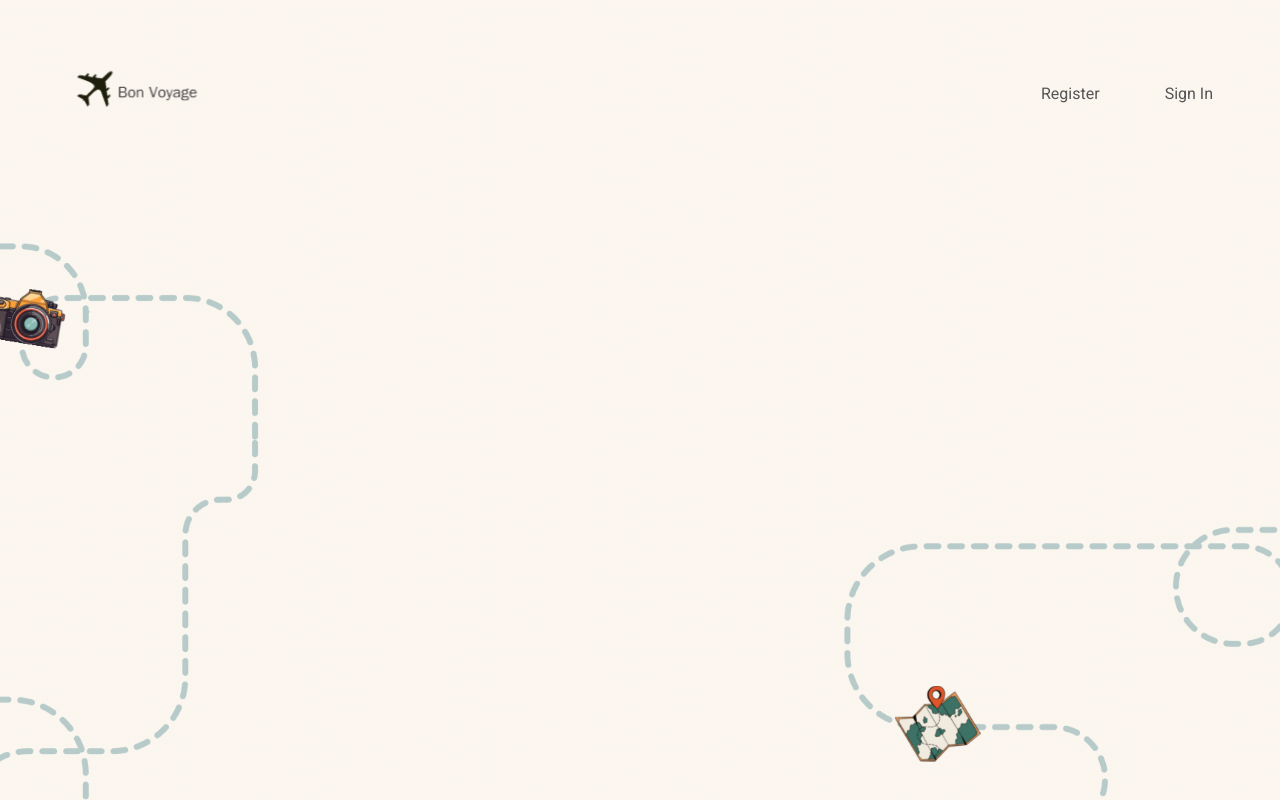
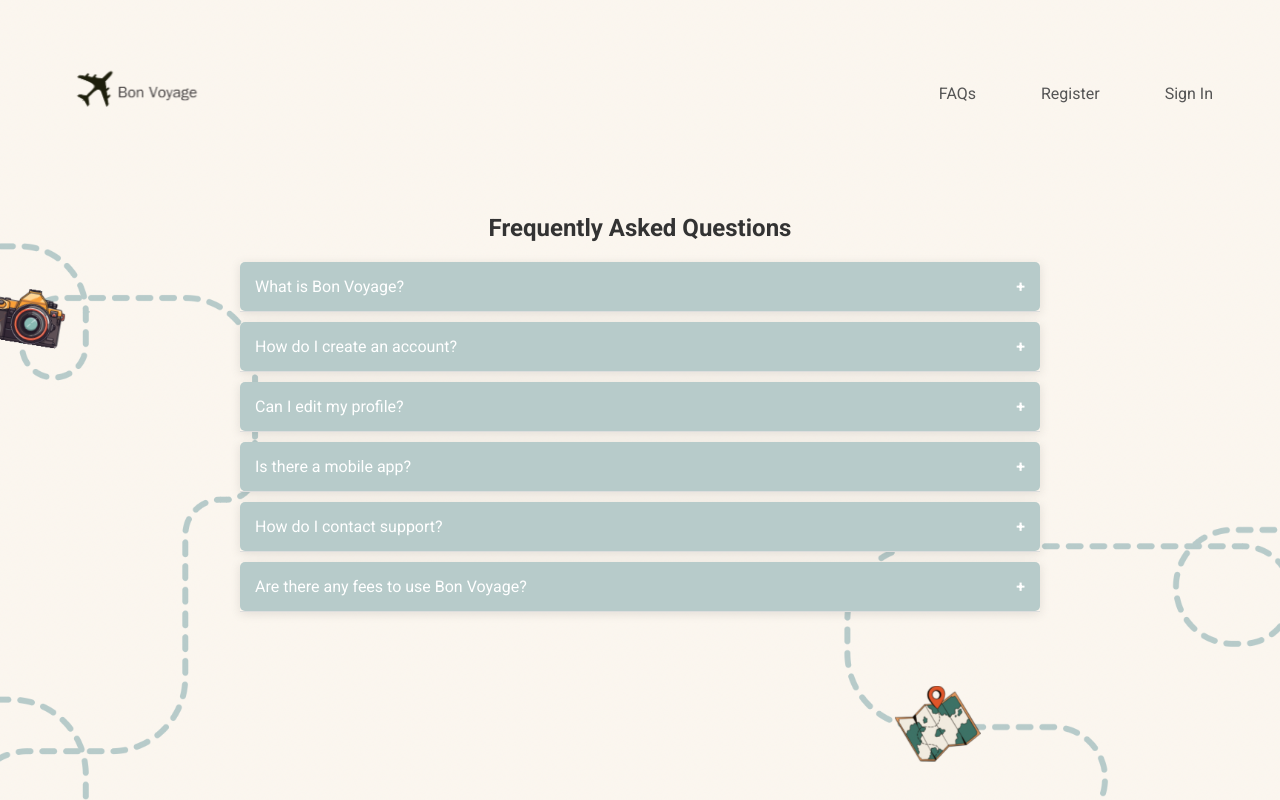
Before and after one commit to aldoseri99/Bon-Voyage-Client, a React (Vite) app: page /FAQs in a window 1280 px wide. Before the commit this address had no page. Built offline with nearby package versions, Linux system fonts and the light colour scheme.

Commit message:
FAQs Done

```diff
--- /dev/null
+++ b/public/CSS/FAQ.css
@@ -0,0 +1,48 @@
+.faq-container {
+  max-width: 800px;
+  margin: 20px auto;
+  padding: 20px;
+}
+
+h2 {
+  text-align: center;
+  margin-bottom: 20px;
+  color: #333;
+}
+
+.faq-list {
+  list-style: none;
+  padding: 0;
+}
+
+.faq-item {
+  margin-bottom: 10px;
+  border-bottom: 1px solid #ddd;
+  box-shadow: 0 2px 10px rgba(0, 0, 0, 0.1);
+}
+
+.faq-question {
+  padding: 15px;
+  cursor: pointer;
+  display: flex;
+  justify-content: space-between;
+  align-items: center;
+  background-color: #b7cbca;
+  color: white;
+  border-radius: 5px;
+  transition: background-color 0.2s;
+}
+
+.faq-question:hover {
+  background-color: #1d1e0b;
+}
+
+.faq-answer {
+  padding: 10px 15px;
+  background-color: #fff;
+}
+
+.faq-icon {
+  margin-left: 10px;
+  font-weight: bold;
+}
--- a/src/App.jsx
+++ b/src/App.jsx
@@ -16,6 +16,7 @@ import SearchResults from "./pages/SearchResults"
 import FollowingsPage from "./pages/FollowingsPage"
 import HighRatedPostsMap from "./pages/HighRatedMap"
 import "../public/CSS/nav.css"
+import FAQs from "./components/FAQs"
 
 const App = () => {
   const [user, setUser] = useState(null)
@@ -32,7 +33,7 @@ const App = () => {
   }
 
   useEffect(() => {
-    const token = localStorage.getItem('token')
+    const token = localStorage.getItem("token")
 
     if (token) {
       checkToken()
@@ -42,7 +43,7 @@ const App = () => {
     <>
       <Nav user={user} handleLogOut={handleLogOut} />
       {user ? (
-        <Link to={'/add'}>
+        <Link to={"/add"}>
           <button className="floating-button">
             <i class="fa-solid fa-plus"></i>
           </button>
@@ -69,6 +70,7 @@ const App = () => {
           path="/followings/:userId"
           element={<FollowingsPage user={user} />}
         />
+        <Route path="/FAQs" element={<FAQs />} />
       </Routes>
     </>
   )
--- /dev/null
+++ b/src/components/FAQs.jsx
@@ -0,0 +1,66 @@
+import { useState } from "react"
+import "../../public/CSS/FAQ.css"
+
+const FAQs = () => {
+  const [activeIndex, setActiveIndex] = useState(null)
+
+  const faqs = [
+    {
+      question: "What is Bon Voyage?",
+      answer:
+        "Bon Voyage is a platform for sharing travel journals and experiences with a community of travelers.",
+    },
+    {
+      question: "How do I create an account?",
+      answer:
+        "You can create an account by clicking on the 'Register' button and filling out the form.",
+    },
+    {
+      question: "Can I edit my profile?",
+      answer:
+        "Yes, you can edit your profile anytime by navigating to your profile and click to edit.",
+    },
+    {
+      question: "Is there a mobile app?",
+      answer:
+        "Currently, we only have a web version, but we plan to develop a mobile app in the future.",
+    },
+    {
+      question: "How do I contact support?",
+      answer:
+        "You can reach out to our support team via this number +973 32333689",
+    },
+    {
+      question: "Are there any fees to use Bon Voyage?",
+      answer:
+        "No, Bon Voyage is completely free to use! You can create an account and start sharing your travel experiences without any charges.",
+    },
+  ]
+
+  const toggleFAQ = (index) => {
+    setActiveIndex(activeIndex === index ? null : index)
+  }
+
+  return (
+    <div className="faq-container">
+      <h2>Frequently Asked Questions</h2>
+      <div className="faq-list">
+        {faqs.map((faq, index) => (
+          <div key={index} className="faq-item">
+            <div className="faq-question" onClick={() => toggleFAQ(index)}>
+              {faq.question}
+              <span className="faq-icon">
+                {activeIndex === index ? "-" : "+"}
+              </span>
+            </div>
+            {activeIndex === index && (
+              <div className="faq-answer">{faq.answer}</div>
+            )}
+          </div>
+        ))}
+      </div>
+    </div>
+  )
+}
+
+export default FAQs
--- a/src/components/Nav.jsx
+++ b/src/components/Nav.jsx
@@ -39,6 +39,7 @@ const Nav = ({ user, handleLogOut }) => {
             <>
               <li>
                 <Link to="/high-rated-posts">Map</Link>
+                <Link to="/FAQs"> FAQs</Link>
               </li>
               <li>
                 <form onSubmit={handleSearch} className="search-form">
@@ -88,6 +89,9 @@ const Nav = ({ user, handleLogOut }) => {
           ) : (
             <>
               <li>
+                <Link to="/FAQs"> FAQs</Link>
+              </li>
+              <li>
                 <Link to="/register">Register</Link>
               </li>
               <li>
```
